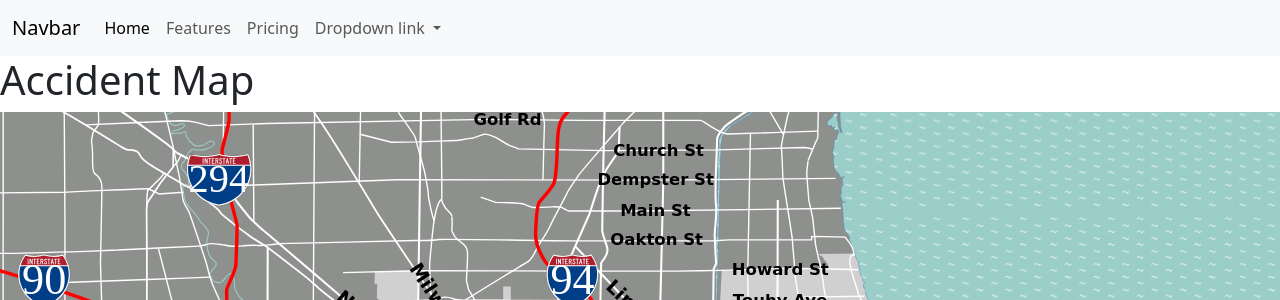
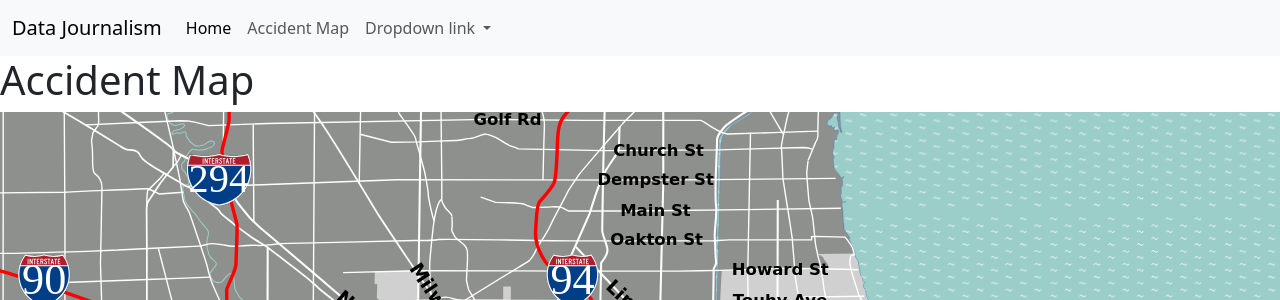
Before and after one commit to MICodeProjects/DataJournalism, a Flask app: template templates/accidentmap.html in a window 1280 px wide. Shown: the top 300 px of the page. Run offline with Flask 3, Linux system fonts and the light colour scheme; the template is opened without the code that fills it, so the values that code supplies are empty.

Commit message:
gettingbetter

```diff
--- a/data/format_data.py
+++ b/data/format_data.py
@@ -9,7 +9,7 @@ for line in lines[1::]:
     line = line.split(",")
 
 
-    dict1[line[0]] = {"speed_limit":int(line[1]), "control_dev":line[2], "weather":line[3], "lighting":line[4],"road_type":line[6],"intersection":line[8],"cause":line[9], "injuries_total":int(line[11]),"injuries_fatal":int(line[12]),"latitude":float(line[14]),"longitude":float(line[15])}
+    dict1[line[0]] = {"Speed Limit":int(line[1]), "Presence of Traffic Control Device":line[2], "Weather Conditions":line[3], "Road Lighting":line[4],"Road Type":line[6],"Intersection Related":line[8],"cause":line[9], "injuries_total":int(line[11]),"injuries_fatal":int(line[12]),"latitude":float(line[14]),"longitude":float(line[15])}
 # 0 CRASH_DATE, 1 POSTED_SPEED_LIMIT, 2 TRAFFIC_CONTROL_DEVICE, 3 DEVICE_CONDITION,4 TRAFFICWAY_TYPE,5 INTERSECTION_RELATED_I,
 # 6 PRIM_CONTRIBUTORY_CAUSE, 7 STREET_NAME,8 INJURIES_TOTAL,9 LATITUDE,10 LONGITUDE
 
--- a/templates/navbar.html
+++ b/templates/navbar.html
@@ -1,27 +1,27 @@
 <nav class="navbar navbar-expand-lg bg-body-tertiary">
   <div class="container-fluid">
-    <a class="navbar-brand" href="#">Navbar</a>
+    <a class="navbar-brand" href="#">Data Journalism</a>
     <button class="navbar-toggler" type="button" data-bs-toggle="collapse" data-bs-target="#navbarNavDropdown" aria-controls="navbarNavDropdown" aria-expanded="false" aria-label="Toggle navigation">
       <span class="navbar-toggler-icon"></span>
     </button>
     <div class="collapse navbar-collapse" id="navbarNavDropdown">
       <ul class="navbar-nav">
         <li class="nav-item">
-          <a class="nav-link active" aria-current="page" href="#">Home</a>
+          <a class="nav-link active" aria-current="page" href="/">Home</a>
         </li>
         <li class="nav-item">
-          <a class="nav-link" href="#">Features</a>
+          <a class="nav-link" href="/accidentmap">Accident Map</a>
         </li>
-        <li class="nav-item">
-          <a class="nav-link" href="#">Pricing</a>
-        </li>
+
         <li class="nav-item dropdown">
           <a class="nav-link dropdown-toggle" href="#" role="button" data-bs-toggle="dropdown" aria-expanded="false">
             Dropdown link
           </a>
           <ul class="dropdown-menu">
-            {% for graph in data["5/7/19 5:03"] %}
-            <li><a class="dropdown-item" href="/graph/{{graph}}">{{graph}}</a></li>
+            {% for graph in data["5/7/19 5:03"].keys() %}
+              {% if graph != "injuries_total" and graph != "injuries_fatal" and graph != "latitude" and graph != "longitude" %}
+                <li><a class="dropdown-item" href="/graph/{{graph}}">{{graph}}</a></li>
+              {% endif %}
             {% endfor %}
           </ul>
         </li>
```
Also changed, not shown: templates/graph.html (+5 -3 lines), templates/barchart.svg (added), templates/piechart.svg (added), templates/speedlimits.svg (deleted), templates/streettype.svg (deleted), templates/trafficcontrols.svg (deleted).
